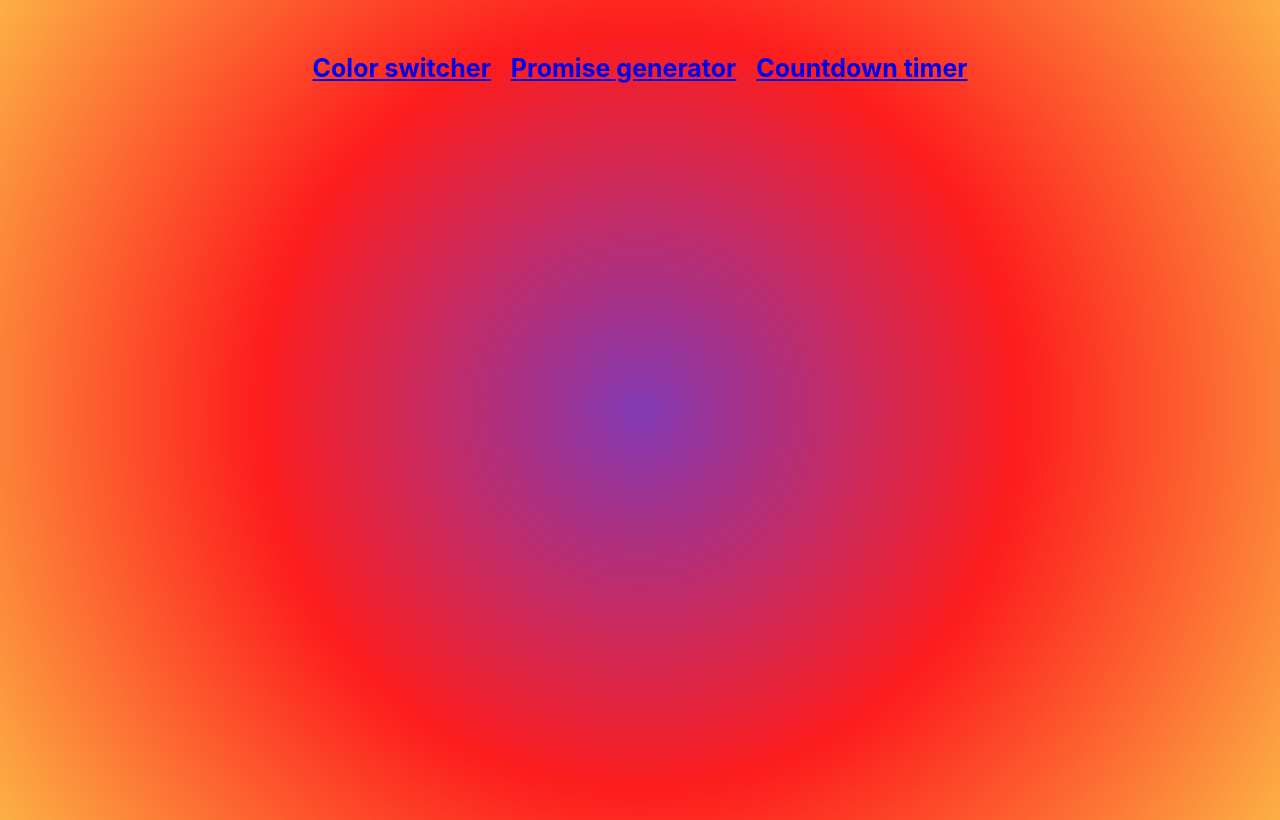
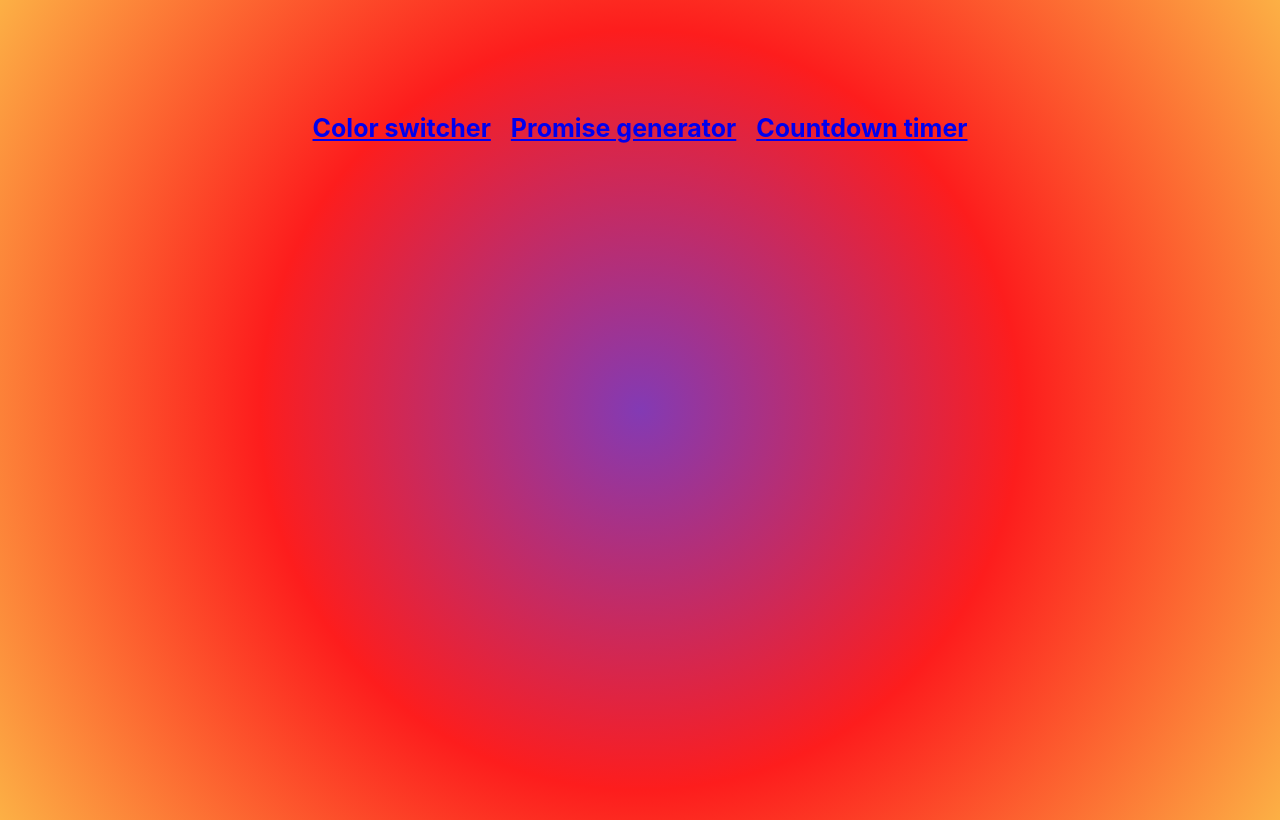
Before and after one commit to DimaLitvinenko/goit-Js-hw-11, a website built with Parcel: page src/index.html in a window 1280 px wide. Built offline with nearby package versions, Linux system fonts and the light colour scheme.

Commit message:
added styles

```diff
--- a/src/sass/_menu.scss
+++ b/src/sass/_menu.scss
@@ -7,7 +7,7 @@
     display: flex;
     justify-content: center;
 
-    padding-top: 40px;
+    padding-top: 100px;
     margin-left: auto;
     margin-right: auto;
     padding-left: 0;
```
